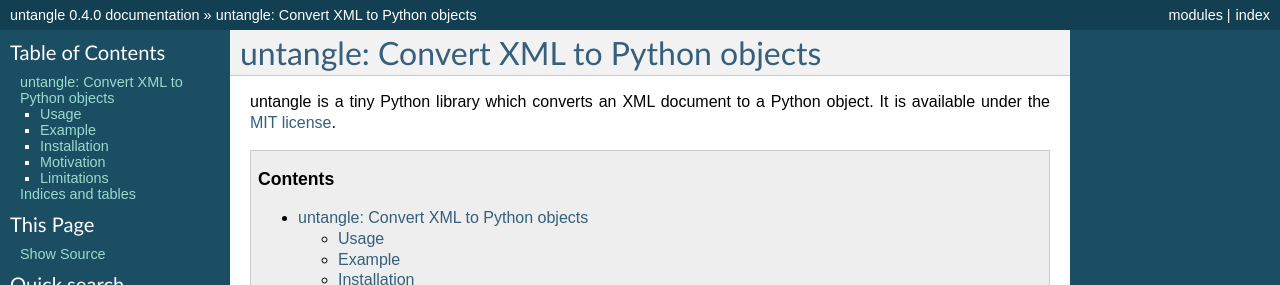
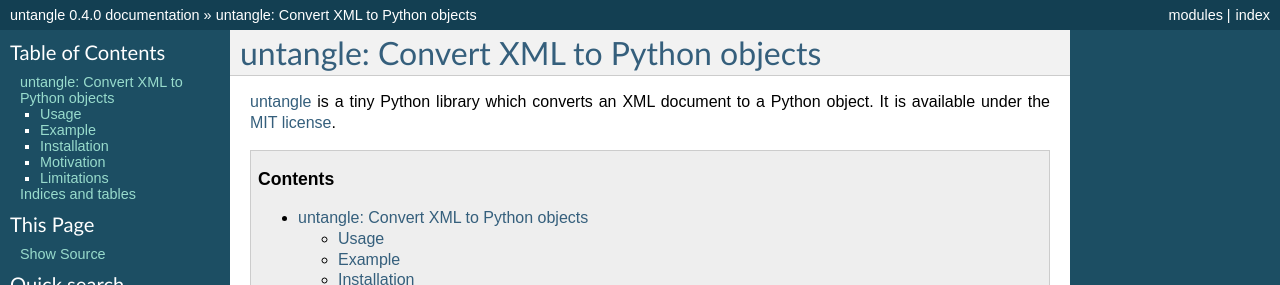
Before and after one commit to stchris/untangle, a Sphinx documentation site: the page built from docs/index.rst, in a window 1280 px wide. Shown: the top 285 px of the page. Built offline with Sphinx 7.4.7, drawn with Linux system fonts in a browser that asks for light colours; some of the changed lines change nothing that is shown.

Commit message:
Link to site

```diff
--- a/docs/index.rst
+++ b/docs/index.rst
@@ -6,7 +6,7 @@
 untangle: Convert XML to Python objects
 =======================================
 
-untangle is a tiny Python library which converts an XML
+`untangle <https://stchris.github.com/untangle/>`_ is a tiny Python library which converts an XML
 document to a Python object. It is available under the `MIT license <https://github.com/stchris/untangle/blob/master/LICENSE/>`_.
 
 .. contents::
```
